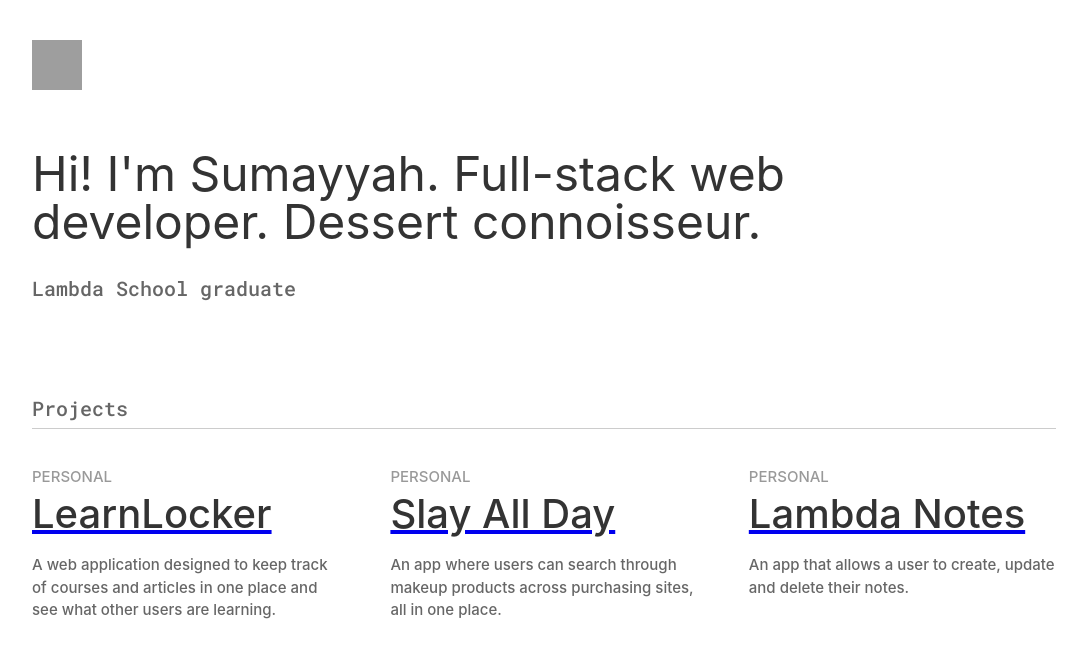
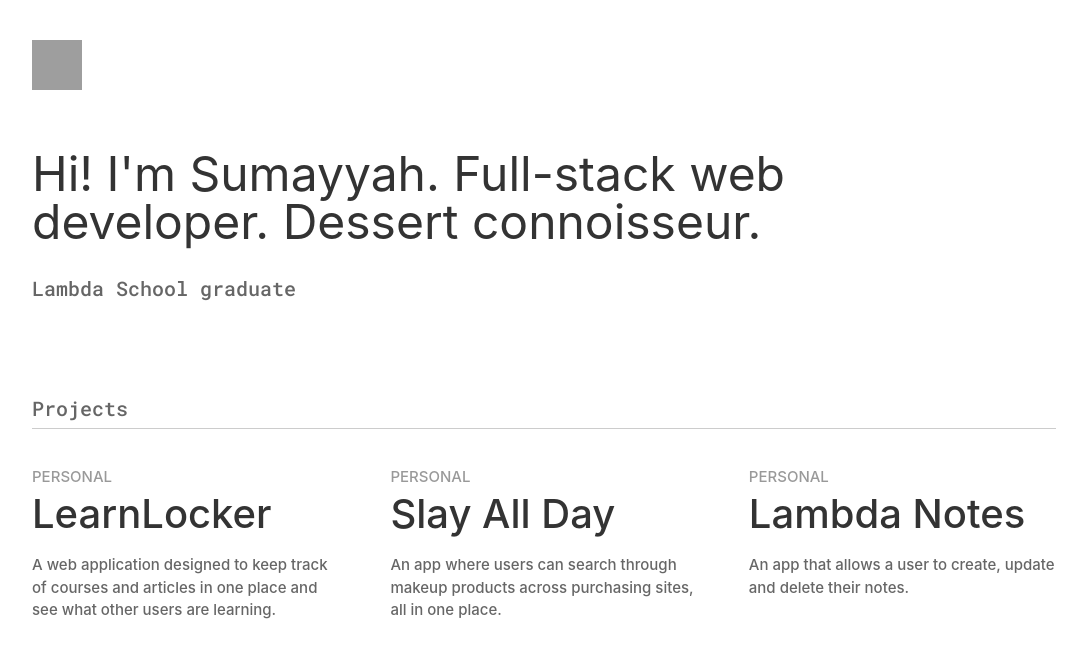
Before and after one commit to sumi419/portfolio, a React (Create React App) app: page / in a window 1280 px wide. Shown: the top 658 px of the page, without its empty margins (96-1181 px from the left). Built offline with nearby package versions, Linux system fonts and the light colour scheme; grey boxes are pictures that could not be loaded.

Commit message:
🖤 Update reset.css

```diff
--- a/src/styles/reset.css
+++ b/src/styles/reset.css
@@ -63,6 +63,12 @@ table{
 
 html,
 body {
+  font-family: -apple-system, BlinkMacSystemFont, sans-serif;
   font-size: 62.5%;
   -webkit-font-smoothing: antialiased;
 }
+
+a {
+  cursor: pointer;
+  text-decoration: none;
+}
```
